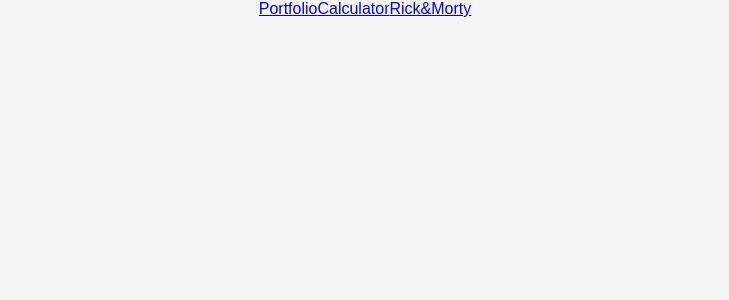
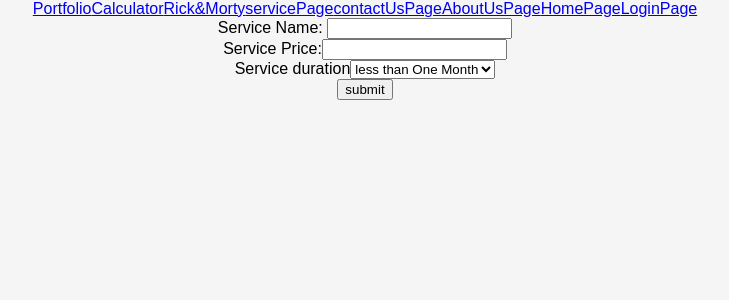
Before and after one commit to JEEVAABI/React-Router-Forms-Axios, a React (Create React App) app: page /servicePage in a window 1280 px wide. Shown: the top 300 px of the page, without its empty margins (275-1004 px from the left). Built offline with nearby package versions, Linux system fonts and the light colour scheme.

Commit message:
Update. On adding new pages and connented to express

```diff
--- a/src/App.css
+++ b/src/App.css
@@ -90,7 +90,7 @@
   display: flex;
   flex-wrap: wrap;
   justify-content: center;
-  background-color: black;
+  /* background-color: black; */
 }
 
 .box {
--- a/src/App.js
+++ b/src/App.js
@@ -1,8 +1,14 @@
 import {BrowserRouter as Router,Link,Routes,Route } from "react-router-dom";
 import './App.css';
+
 import CV from "./components/CvCompoenent/CV";
 import Calcula from "./components/CalculatorComponents/calcula";
 import Getcomponent from "./components/GetComponents/Getcomponent";
+import ServicePage from "./components/ServiceComponent/ServicePage";
+import ContactPage from "./components/ContactComponent/ContactPage";
+import AboutPage from "./components/AboutComponent/AboutPage";
+import HomePage from "./components/HomeComponent/HomePage";
+import LoginPage from "./components/LoginComponent/LoginPage";
 
 function App() {
   return (
@@ -12,13 +18,24 @@
           <Link to="/cv">Portfolio</Link>
           <Link to="/calcula">Calculator</Link>
           <Link to="/GetCom">Rick&Morty</Link>
+          <Link to="/servicePage">servicePage</Link>
+          <Link to="/contactPage">contactUsPage</Link>
+          <Link to="/aboutPage">AboutUsPage</Link>
+          <Link to="/homePage">HomePage</Link>
+          <Link to="/loginPage">LoginPage</Link>
+
 
 
       <Routes>
+
         <Route exact path='/cv' element={<CV/>}></Route>
         <Route exact path='/calcula' element={<Calcula/>}></Route>
         <Route exact path='/GetCom' element={<Getcomponent/>}></Route>
-
+        <Route exact path='/servicePage' element={<ServicePage/>}></Route>
+        <Route exact path ='/contactPage' element={<ContactPage/>}></Route>
+        <Route exact path ='/aboutPage' element={<AboutPage/>}></Route>
+        <Route exact path='/homePage' element={<HomePage/>}></Route>
+        <Route exact path='/loginPage' element={<LoginPage/>}></Route>
 
       </Routes>
     </div>
--- /dev/null
+++ b/src/components/AboutComponent/AboutPage.jsx
@@ -0,0 +1,22 @@
+import React, { Component } from 'react'
+import axios from 'axios'
+
+export class AboutPage extends Component {
+    componentDidMount() {
+        axios.get('http://localhost:3000/aboutusPage')
+          .then(response => {
+            console.log(response.data);
+
+          })
+          .catch(error => {
+            console.log(error);
+          });
+      }
+  render() {
+    return (
+      <div>AboutPage</div>
+    )
+  }
+}
+
+export default AboutPage
--- /dev/null
+++ b/src/components/ContactComponent/ContactPage.jsx
@@ -0,0 +1,22 @@
+import React, { Component } from 'react'
+import axios from 'axios'
+export class ContactPage extends Component {
+    componentDidMount() {
+        axios.get('http://localhost:3000/contactusPage')
+          .then(response => {
+            console.log(response.data);
+            // Do something with the data
+          })
+          .catch(error => {
+            console.log(error);
+          });
+      }
+
+  render() {
+    return (
+      <div>ContactPage</div>
+    )
+  }
+}
+
+export default ContactPage
--- /dev/null
+++ b/src/components/HomeComponent/HomePage.jsx
@@ -0,0 +1,22 @@
+import React, { Component } from 'react'
+import axios from 'axios'
+
+export class HomePage extends Component {
+    componentDidMount() {
+        axios.get('http://localhost:3000/homePage')
+          .then(response => {
+            console.log(response.data);
+            // Do something with the data
+          })
+          .catch(error => {
+            console.log(error);
+          });
+      }
+  render() {
+    return (
+      <div>HomePage</div>
+    )
+  }
+}
+
+export default HomePage
--- /dev/null
+++ b/src/components/LoginComponent/LoginPage.jsx
@@ -0,0 +1,22 @@
+import React, { Component } from 'react'
+import axios from 'axios'
+
+export class LoginPage extends Component {
+    componentDidMount() {
+        axios.get('http://localhost:3000/loginPage')
+          .then(response => {
+            console.log(response.data);
+            // Do something with the data
+          })
+          .catch(error => {
+            console.log(error);
+          });
+      }
+  render() {
+    return (
+      <div>LoginPage</div>
+    )
+  }
+}
+
+export default LoginPage
--- /dev/null
+++ b/src/components/ServiceComponent/ServicePage.jsx
@@ -0,0 +1,85 @@
+import axios from 'axios'
+import React, { Component } from 'react'
+
+export class ServicePage extends Component {
+  constructor(props){
+    super(props)
+    this.state = {
+        nameOfService:'',
+        priceOfService:'',
+        durationOfService:'',
+
+    }
+}
+nameChangeHandler= event => {
+    this.setState({
+        nameOfService:event.target.value
+    })
+}
+priceChangeHandler=event =>{
+    this.setState({
+        priceOfService:event.target.value
+    })
+}
+durationChangeHandler=event =>{
+    this.setState({
+        durationOfService:event.target.value
+    })
+}
+
+formChangeHandler = (event) => {
+    event.preventDefault();
+    const { nameOfService, priceOfService, durationOfService } = this.state;
+    alert(`Service Name: ${nameOfService}\nService Price: ${priceOfService}\nServiceDuration: ${durationOfService}\n`);
+
+    axios
+        .post('http://localhost:3000/servicePage', this.state)
+        //
+        .then(response => {
+            console.log(response)
+
+    })
+    .catch(error => {
+        console.log(error)
+
+
+    })
+}
+
+render() {
+const {nameOfService,priceOfService,durationOfService} = this.state;
+return (
+
+    <form onSubmit={this.formChangeHandler}>
+        <div>
+        <label>Service Name: </label>
+        <input type = 'text' value={nameOfService} onChange={this.nameChangeHandler}/>
+        </div>
+
+        <div>
+        <label>Service Price:</label>
+        <input type = 'text' pattern='\d+' value={priceOfService} onChange={this.priceChangeHandler}/>
+        </div>
+
+
+        <div>
+        <label >Service duration</label>
+            <select value={durationOfService} onChange={this.durationChangeHandler}>
+                <option value="less than One Month">less than One Month </option>
+                <option value="One Month">One Month</option>
+                <option value="Two Month">Two Month</option>
+                <option value="three Month">three Month</option>
+                <option value="our Month">Four Month</option>
+                <option value="Five Month">Five Month</option>
+            </select>
+        </div>
+
+        <div>
+            <button type="submit">submit</button>
+        </div>
+    </form>
+)
+}
+}
+
+export default ServicePage
```
Also changed, not shown: src/components/GetComponents/Getcomponent.jsx (line endings or trailing spaces).
